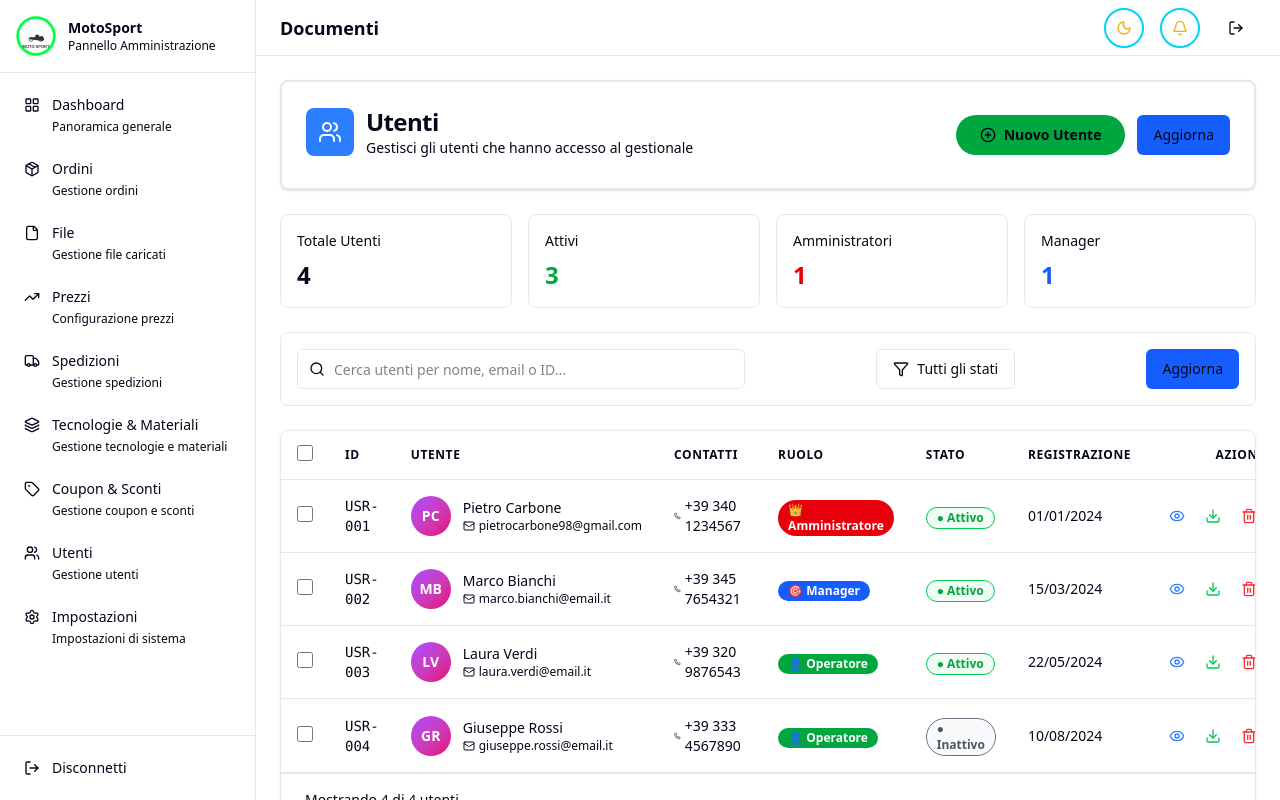
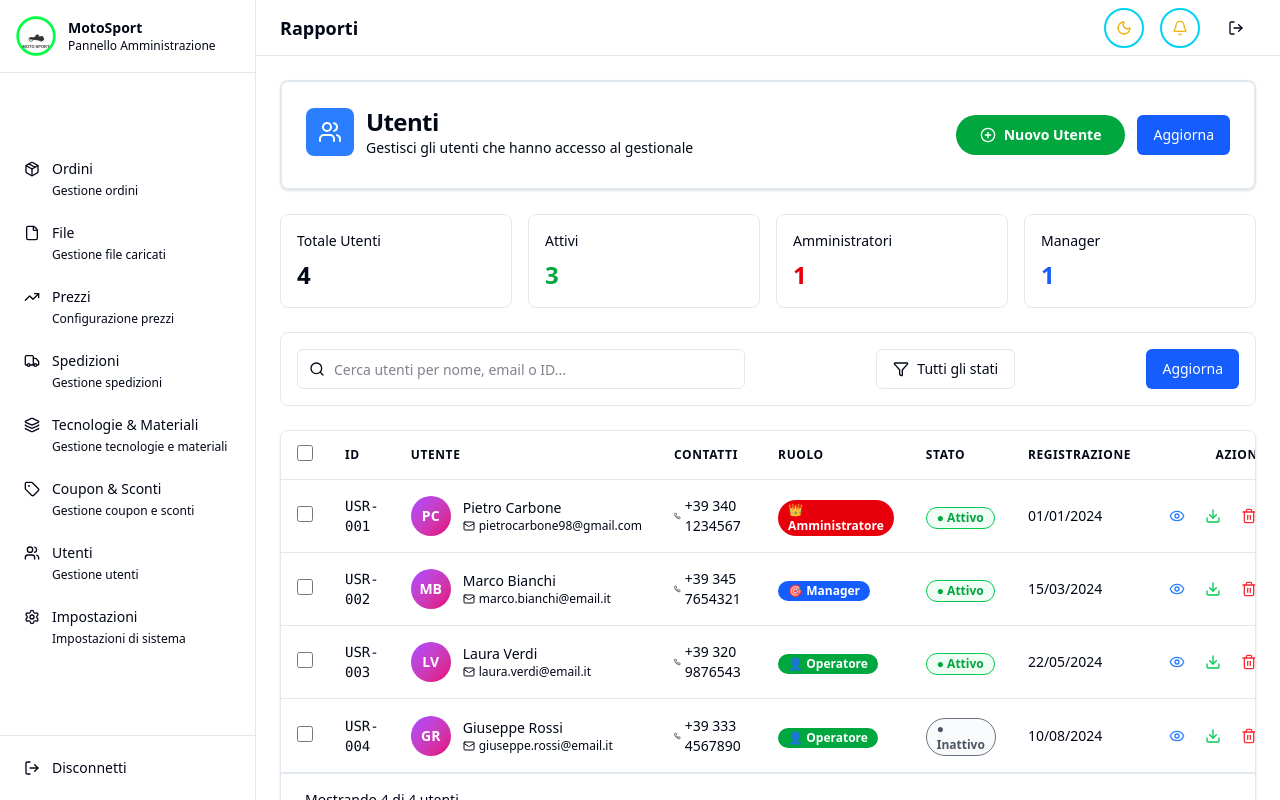
Before and after one commit to PietroRS/p-gestionale-, a React (Vite) app: page /rapporti in a window 1280 px wide. Built offline with nearby package versions, Linux system fonts and the light colour scheme; sample sign-in values are in the browser's storage.

Commit message:
feat: miglioramenti estetici e di usabilità nei componenti dell'interfaccia utente

```diff
--- a/src/app/dashboard/page.tsx
+++ b/src/app/dashboard/page.tsx
@@ -49,7 +49,7 @@ export default function DashboardPage() {
               <p className="text-sm text-muted-foreground">Panoramica generale del sistema XYZ</p>
             </div>
           </div>
-          <Button className="bg-blue-600 hover:bg-blue-700">Aggiorna</Button>
+          <Button className="bg-blue-600 hover:bg-blue-700 text-white transition-transform duration-150 ease-out transform hover:-translate-y-1 hover:scale-105 hover:shadow-lg">Aggiorna</Button>
         </CardHeader>
       </Card>
 
--- a/src/components/app-sidebar.tsx
+++ b/src/components/app-sidebar.tsx
@@ -39,9 +39,9 @@ export function AppSidebar() {
         <Link
           to="/"
           className={cn(
-            "flex w-full flex-col gap-1 rounded-md px-3 py-2.5 text-sm relative",
+            "flex w-full flex-col gap-1 rounded-md px-3 py-2.5 text-sm relative transition-transform duration-150 ease-out transform hover:-translate-y-1 hover:scale-105 hover:shadow-lg text-white",
             isActive("/")
-              ? "bg-primary text-primary-foreground"
+              ? "bg-primary text-primary-foreground text-white"
               : "hover:bg-accent"
           )}
         >
--- a/src/components/site-header.tsx
+++ b/src/components/site-header.tsx
@@ -1,7 +1,7 @@
 import { Bell, Moon, Sun, LogOut } from "lucide-react"
 import { Button } from "@/components/ui/button"
 import { useEffect, useState } from "react"
-import { useNavigate } from "react-router-dom"
+import { useNavigate, useLocation } from "react-router-dom"
 
 export function SiteHeader() {
   const [isDark, setIsDark] = useState(false)
@@ -9,6 +9,23 @@ export function SiteHeader() {
   const navigate = useNavigate()
 
   useEffect(() => {
+    // Prefer saved preference in localStorage, otherwise fall back to existing class
+    try {
+      const saved = localStorage.getItem('theme')
+      if (saved === 'dark') {
+        document.documentElement.classList.add('dark')
+        setIsDark(true)
+        return
+      }
+      if (saved === 'light') {
+        document.documentElement.classList.remove('dark')
+        setIsDark(false)
+        return
+      }
+    } catch (e) {
+      // ignore localStorage errors (e.g., privacy mode)
+    }
+
     const isDarkMode = document.documentElement.classList.contains('dark')
     setIsDark(isDarkMode)
   }, [])
@@ -17,9 +34,11 @@ export function SiteHeader() {
     if (isDark) {
       document.documentElement.classList.remove('dark')
       setIsDark(false)
+      try { localStorage.setItem('theme', 'light') } catch (e) {}
     } else {
       document.documentElement.classList.add('dark')
       setIsDark(true)
+      try { localStorage.setItem('theme', 'dark') } catch (e) {}
     }
   }
 
@@ -32,10 +51,35 @@ export function SiteHeader() {
     navigate("/login")
   }
 
+  const { pathname } = useLocation()
+
+  const pathTitles: Record<string, string> = {
+    "/": "Dashboard",
+    "/creazione-rapida": "Creazione rapida",
+    "/pannello-controllo": "Ordini",
+    "/ciclo-vitale": "File",
+    "/analisi": "Prezzi",
+    "/progetti": "Progetti",
+    "/squadra": "Squadra",
+    "/biblioteca-dati": "Biblioteca dati",
+    "/rapporti": "Rapporti",
+    "/assistente-parole": "Assistente parole",
+    "/file": "File",
+  }
+
+  const formatSegment = (seg: string) =>
+    seg
+      .replace(/-/g, " ")
+      .replace(/\b\w/g, (c) => c.toUpperCase())
+
+  const title =
+    pathTitles[pathname] ||
+    (pathname.split("/").filter(Boolean).pop() ? formatSegment(pathname.split("/").filter(Boolean).pop() as string) : "Dashboard")
+
   return (
     <header className="flex h-14 items-center justify-between border-b bg-card px-6">
       <div className="flex items-center gap-4">
-        <h1 className="text-lg font-semibold">Documenti</h1>
+        <h1 className="text-lg font-semibold">{title}</h1>
       </div>
       <div className="flex items-center gap-4 relative">
         <Button variant="outline" size="icon" onClick={toggleTheme} className="rounded-full border-2 border-cyan-400">
--- a/src/pages/file.tsx
+++ b/src/pages/file.tsx
@@ -317,7 +317,7 @@ export default function FilePage() {
               <FileIcon className="h-6 w-6 text-white" />
             </div>
             <div>
-              <CardTitle className="text-2xl">Gestione File</CardTitle>
+              <CardTitle className="text-2xl">File</CardTitle>
               <p className="text-sm text-muted-foreground">Organizza documenti, schede tecniche e certificazioni per articoli moto</p>
             </div>
           </div>
--- a/src/pages/prezzi.tsx
+++ b/src/pages/prezzi.tsx
@@ -158,7 +158,7 @@ export default function PrezziPage() {
               <TrendingUp className="h-6 w-6 text-white" />
             </div>
             <div>
-              <CardTitle className="text-2xl">Gestione Prezzi Avanzata</CardTitle>
+              <CardTitle className="text-2xl">Prezzi</CardTitle>
               <p className="text-sm text-muted-foreground">Sistema completo per pricing, promozioni e analytics per articoli moto</p>
             </div>
           </div>
--- a/src/pages/utenti.tsx
+++ b/src/pages/utenti.tsx
@@ -235,12 +235,12 @@ export default function RapportiPage() {
           <div className="flex items-center gap-3">
             <Button
               onClick={() => setShowForm(true)}
-              className="bg-green-600 hover:bg-green-700 gap-2 px-6 py-3 rounded-full font-semibold"
+              className="bg-green-600 hover:bg-green-700 text-white gap-2 px-6 py-3 rounded-full font-semibold transition-transform duration-150 ease-out transform hover:-translate-y-1 hover:scale-105 hover:shadow-lg"
             >
               <PlusCircle className="h-4 w-4" />
               Nuovo Utente
             </Button>
-            <Button className="bg-blue-600 hover:bg-blue-700">Aggiorna</Button>
+            <Button className="bg-blue-600 hover:bg-blue-700 text-white transition-transform duration-150 ease-out transform hover:-translate-y-1 hover:scale-105 hover:shadow-lg">Aggiorna</Button>
           </div>
         </CardHeader>
       </Card>
@@ -377,7 +377,7 @@ export default function RapportiPage() {
           <Filter className="h-4 w-4" />
           Tutti gli stati
         </Button>
-        <Button className="bg-blue-600 hover:bg-blue-700">
+        <Button className="bg-blue-600 hover:bg-blue-700 text-white transition-transform duration-150 ease-out transform hover:-translate-y-1 hover:scale-105 hover:shadow-lg">
           Aggiorna
         </Button>
       </div>
```
